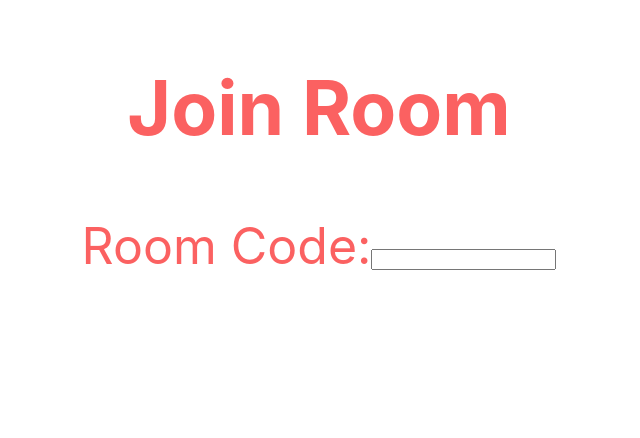
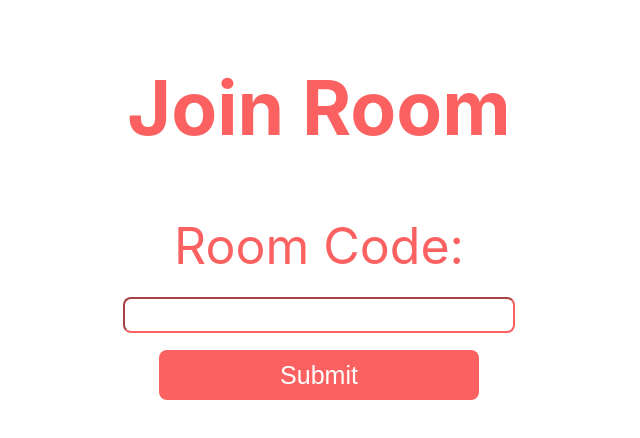
Before and after one commit to cs130-w21/21, a React (Create React App) app in the folder frontend/: page /join in a window 1280 px wide. Shown: the top 438 px of the page, without its empty margins (321-961 px from the left). Built offline with nearby package versions, Linux system fonts and the light colour scheme.

Commit message:
Join room page UI update

```diff
--- a/frontend/src/App.css
+++ b/frontend/src/App.css
@@ -53,7 +53,7 @@ font-bold m-2 p-2 text-2xl w-1/2 md:w-1/3 lg:w-1/4 xl:w-1/6"*/
  text-decoration: rgb(255, 255, 255);
  font: bold;
  font-size: 25px;
- width: 40%;
+ width: 45%;
  height: 50px;
  border: none;
  border-radius: 8px;
@@ -62,3 +62,53 @@ font-bold m-2 p-2 text-2xl w-1/2 md:w-1/3 lg:w-1/4 xl:w-1/6"*/
 .MenuButton:hover {
   background-color: rgb(255, 0, 0);
 }
+.SubmitButton {
+  cursor: pointer;
+  background-color: #fb6161;
+  text-decoration: rgb(255, 255, 255);
+  font: bold;
+  font-size: 25px;
+  width: 25%;
+  height: 50px;
+  border: none;
+  border-radius: 8px;
+  color: white;
+ }
+ button:focus {
+   outline: none;
+ }
+ .InputField {
+   height: 30px;
+   width: 30%;
+   border-color: #fb6161;
+   border-radius: 8px;
+ }
+
+ input[type="text"] {
+  font-size:25px;
+  font-family: sans-serif;
+  text-align: center;
+}
+/* This is for when input box is active*/
+input:focus{
+  outline: none;
+  border-color: red;
+}
+input {
+  text-transform: uppercase;
+}
+::-webkit-input-placeholder { /* WebKit browsers */
+  text-transform: none;
+}
+:-moz-placeholder { /* Mozilla Firefox 4 to 18 */
+  text-transform: none;
+}
+::-moz-placeholder { /* Mozilla Firefox 19+ */
+  text-transform: none;
+}
+:-ms-input-placeholder { /* Internet Explorer 10+ */
+  text-transform: none;
+}
+::placeholder { /* Recent browsers */
+  text-transform: none;
+}
--- a/frontend/src/JoinRoom.js
+++ b/frontend/src/JoinRoom.js
@@ -2,15 +2,37 @@ import React from 'react';
 import './App.css';
 import ReactDOM from 'react-dom';
 
+function SubmitButton() {
+
+    function handleClick() {
+        console.log("code: ");
+      }
+    return (
+      <div style={{paddingTop: 20, paddingBottom:20 }}>
+        <button className="MenuButton" type="button" >
+          Join
+        </button>
+      </div>
+    )
+  }
+
+let handleSubmit = (event) => {
+    event.preventDefault()
+    let roomCode = event.target[0].value
+    console.log("Code entered: " + roomCode)
+}
 function JoinRoom() {
     return (
         <div className='PageFormat'>
             <h2>Join Room</h2>
-            <form>
+            <form onSubmit={handleSubmit}>
                 <label>
                     Room Code:
-                    <input type="text"/>
                 </label>
+                <br></br>
+                <input class="InputField" type="text" maxLength="5"/>
+                <br></br>
+                <button className="SubmitButton" type="submit"> Submit</button>
             </form>
         </div>
     );
```
